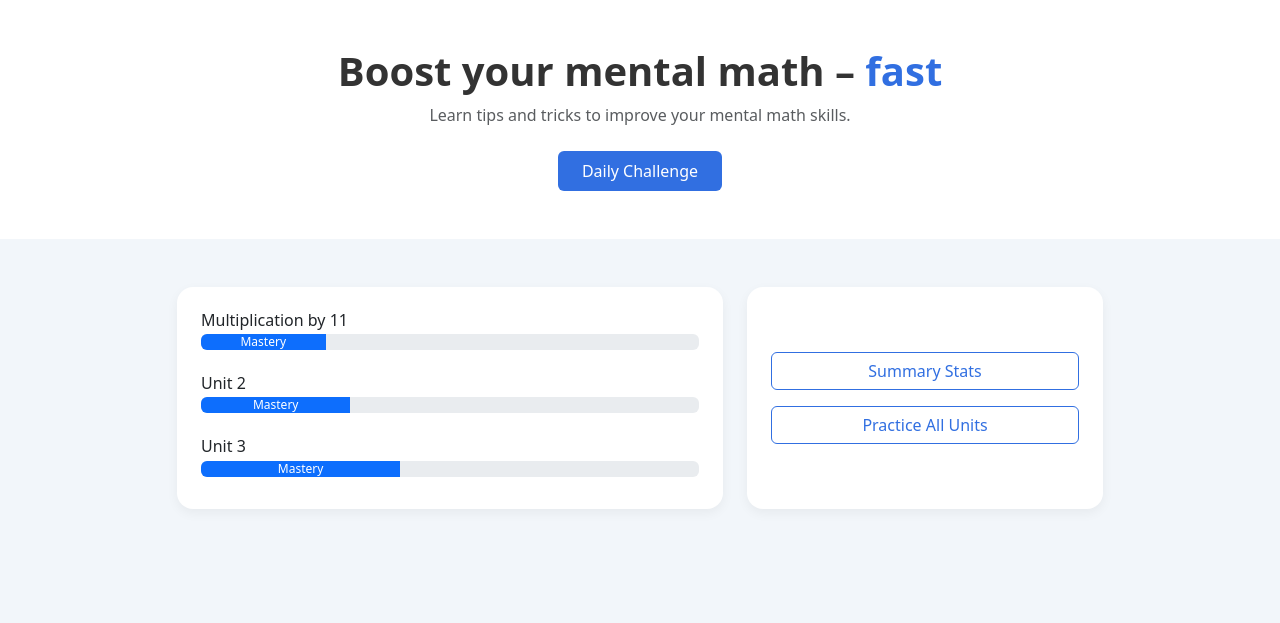
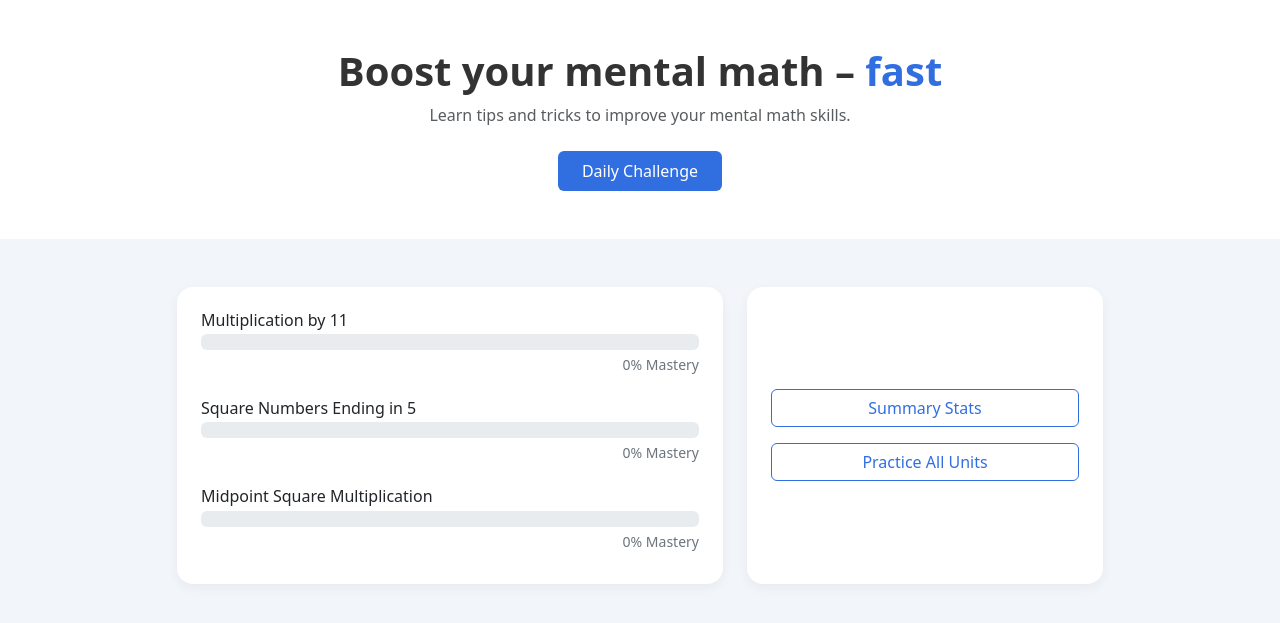
Before and after one commit to CostanzaSiniscalchi/MentalMath, a Flask app: page / in a window 1280 px wide. Shown: the part 95-718 px from the top of the page. Run offline with Flask 3, Linux system fonts and the light colour scheme.

Commit message:
XP works

```diff
--- a/server.py
+++ b/server.py
@@ -17,9 +17,25 @@ learn_path = os.path.join('static', 'data', 'learn', 'learn_units.json')
 question_path = os.path.join('static', 'data', 'full_data.json')
 covered_questions = set()
 
+def init_xp_tracking():
+    if 'xp_total' not in session:
+        session['xp_total'] = 0
+    if 'unit_xp' not in session:
+        session['unit_xp'] = {unit_id: 0 for unit_id in data.keys()}
+
+
 @app.route('/')
 def home():
-    return render_template('home.html')
+    init_xp_tracking()
+    updated_data = {}
+    for unit_id, unit_info in data.items():
+        updated_data[unit_id] = {
+            "unit": unit_info["unit"],
+            "difficulty": unit_info["difficulty"],
+            "progress": session['unit_xp'].get(unit_id, 0)
+        }
+    return render_template('home.html', data=updated_data, xp_total=session['xp_total'])
+
 
 @app.route('/learn/<unit_id>', methods=['GET'])
 def learn(unit_id):
@@ -36,10 +52,12 @@ def learn(unit_id):
 
 @app.route('/unit/<unit_id>')
 def unit(unit_id):
-	unit = data[unit_id]
-	unit_name = unit["unit"]
-	xp_progress = unit["progress"]
-	return render_template('unit.html', unit_id=unit_id, unit_name = unit_name, xp_progress = xp_progress)
+    init_xp_tracking()
+    unit = data[unit_id]
+    unit_name = unit["unit"]
+    xp_progress = session['unit_xp'].get(unit_id, 0)
+    return render_template('unit.html', unit_id=unit_id, unit_name=unit_name, xp_progress=xp_progress)
+
 
 @app.route('/practice/<unit_id>/<mode>', methods=['GET'])
 def practice(unit_id, mode):
@@ -128,25 +146,35 @@ def next_practice():
 
 @app.route('/practice_summary')
 def practice_summary():
-    data = session['practice_data']
-    score = data['score']
-    unit_id = data['unit_id']
-    mode = data['mode']
-    xp = 3 if score >= 3 else 1 # TODO: refreshing causing continuous addition of XP
+    init_xp_tracking()
+    data_ = session['practice_data']
+    score = data_['score']
+    unit_id = data_['unit_id']
+    mode = data_['mode']
 
-    # update XP progress for that unit
-    data[unit_id] = data.get(unit_id, {})
-    data[unit_id]['progress'] = min(data[unit_id].get('progress', 0) + xp * 5, 100)
+    # XP logic
+    xp_earned = 3 if score >= 3 else 1
+    unit_xp_gain = xp_earned * 5
+
+    # Update unit XP
+    old_unit_xp = session['unit_xp'].get(unit_id, 0)
+    session['unit_xp'][unit_id] = min(old_unit_xp + unit_xp_gain, 100)
+
+    # Update total XP
+    old_total_xp = session['xp_total']
+    session['xp_total'] = min(old_total_xp + unit_xp_gain, 100)
 
     session.modified = True
     return render_template(
         'practice_summary.html',
         score=score,
-        xp=xp,
+        xp=xp_earned,
         unit_id=unit_id,
         mode=mode,
-        xp_progress=data[unit_id]['progress']
+        xp_progress=session['unit_xp'][unit_id],
+        xp_total=session['xp_total']
     )
+
 
 
 @app.route('/quiz/<unit_id>')
@@ -249,23 +277,32 @@ def next_quiz():
 
 @app.route('/quiz_results')
 def quiz_results():
-    data = session['quiz_data']
-    score = data['score']
-    unit_id = data['unit_id']
-    xp = 3 if score >= 3 else 1
+    init_xp_tracking()
+    data_ = session['quiz_data']
+    score = data_['score']
+    unit_id = data_['unit_id']
 
-    # Update XP
-    data[unit_id] = data.get(unit_id, {})
-    data[unit_id]['progress'] = min(data[unit_id].get('progress', 0) + xp * 5, 100)
+    xp_earned = 3 if score >= 3 else 1
+    unit_xp_gain = xp_earned * 5
+
+    # Update unit XP
+    old_unit_xp = session['unit_xp'].get(unit_id, 0)
+    session['unit_xp'][unit_id] = min(old_unit_xp + unit_xp_gain, 100)
+
+    # Update total XP
+    old_total_xp = session['xp_total']
+    session['xp_total'] = min(old_total_xp + unit_xp_gain, 100)
+
     session.modified = True
-
     return render_template(
         'quiz_results.html',
         score=score,
-        xp=xp,
+        xp=xp_earned,
         unit_id=unit_id,
-        xp_progress=data[unit_id]['progress']
+        xp_progress=session['unit_xp'][unit_id],
+        xp_total=session['xp_total']
     )
+
 
 
 @app.route('/clear_quiz_session')
--- a/static/css/home.css
+++ b/static/css/home.css
@@ -14,3 +14,6 @@ body {
     background-color: #f0f0f0; /* light gray highlight */
     text-decoration: none;
   }
+  .dark-gray {
+    color: #6c757d;
+}
--- a/templates/home.html
+++ b/templates/home.html
@@ -5,7 +5,6 @@
 {% block styles %}
 <link rel="stylesheet" href="{{ url_for('static', filename='css/home.css') }}?v=2">
 {% endblock %}
-
 
 {% block content %}
 
@@ -17,35 +16,44 @@
     <button class="btn btn-primary px-4 py-2 mt-2">Daily Challenge</button>
   </div>
 </section>
+
 <section class="container-lg my-5">
   <div class="row g-4 justify-content-center">
 
     <!-- Progress + Actions -->
     <div class="col-lg-6">
       <div class="p-3 panel-card h-100">
+
         <!-- Item 1 -->
         <a href="/unit/1" class="progress-row text-decoration-none text-dark d-block p-2 mb-2 rounded">
-        <h6 class="mb-1">Multiplication by 11</h6>
-        <div class="progress">
-        <div class="progress-bar bg-primary" style="width: 25%">Mastery</div>
+          <h6 class="mb-1">{{ data['1']['unit'] }}</h6>
+          <div class="progress mb-1">
+            <div class="progress-bar bg-primary" style="width: {{ data['1']['progress'] }}%"></div>
           </div>
+          <div class="text-secondary small text-end">{{ data['1']['progress'] }}% Mastery</div>
         </a>
+
 
         <!-- Item 2 -->
         <a href="/unit/2" class="progress-row text-decoration-none text-dark d-block p-2 mb-2 rounded">
-        <h6 class="mb-1">Unit 2</h6>
-        <div class="progress">
-        <div class="progress-bar bg-primary" style="width: 30%">Mastery</div>
+          <h6 class="mb-1">{{ data['2']['unit'] }}</h6>
+          <div class="progress mb-1">
+            <div class="progress-bar bg-primary" style="width: {{ data['2']['progress'] }}%"></div>
           </div>
+          <div class="text-secondary small text-end">{{ data['2']['progress'] }}% Mastery</div>
         </a>
+
 
         <!-- Item 3 -->
         <a href="/unit/3" class="progress-row text-decoration-none text-dark d-block p-2 mb-2 rounded">
-        <h6 class="mb-1">Unit 3</h6>
-        <div class="progress">
-        <div class="progress-bar bg-primary" style="width: 40%">Mastery</div>
+          <h6 class="mb-1">{{ data['3']['unit'] }}</h6>
+          <div class="progress mb-1">
+            <div class="progress-bar bg-primary" style="width: {{ data['3']['progress'] }}%"></div>
           </div>
+          <div class="text-secondary small text-end">{{ data['3']['progress'] }}% Mastery</div>
         </a>
+
+
       </div>
     </div>
 
@@ -60,12 +68,9 @@
   </div> <!-- closes .row -->
 </section>
 
-
 {% endblock %}
 
 {% block scripts %}
-    <!-- <script src="{{ url_for('static', filename='js/homepage.js') }}" defer></script> -->
-       <!-- Bootstrap JS -->
 <script>
   fetch('navbar.html')
     .then(res => res.text())
--- a/templates/unit.html
+++ b/templates/unit.html
@@ -15,7 +15,7 @@
       <!-- Progress Bar -->
       <div class="custom-progress bg-dark">
         <div class="custom-progress-fill bg-secondary" style="width: {{ xp_progress }}%">
-          <span class="progress-label">XP</span>
+          <span class="progress-label">{{ xp_progress }} XP</span>
         </div>
       </div>
     </div>
```
Lines whose indentation alone changed are shown as unchanged.
